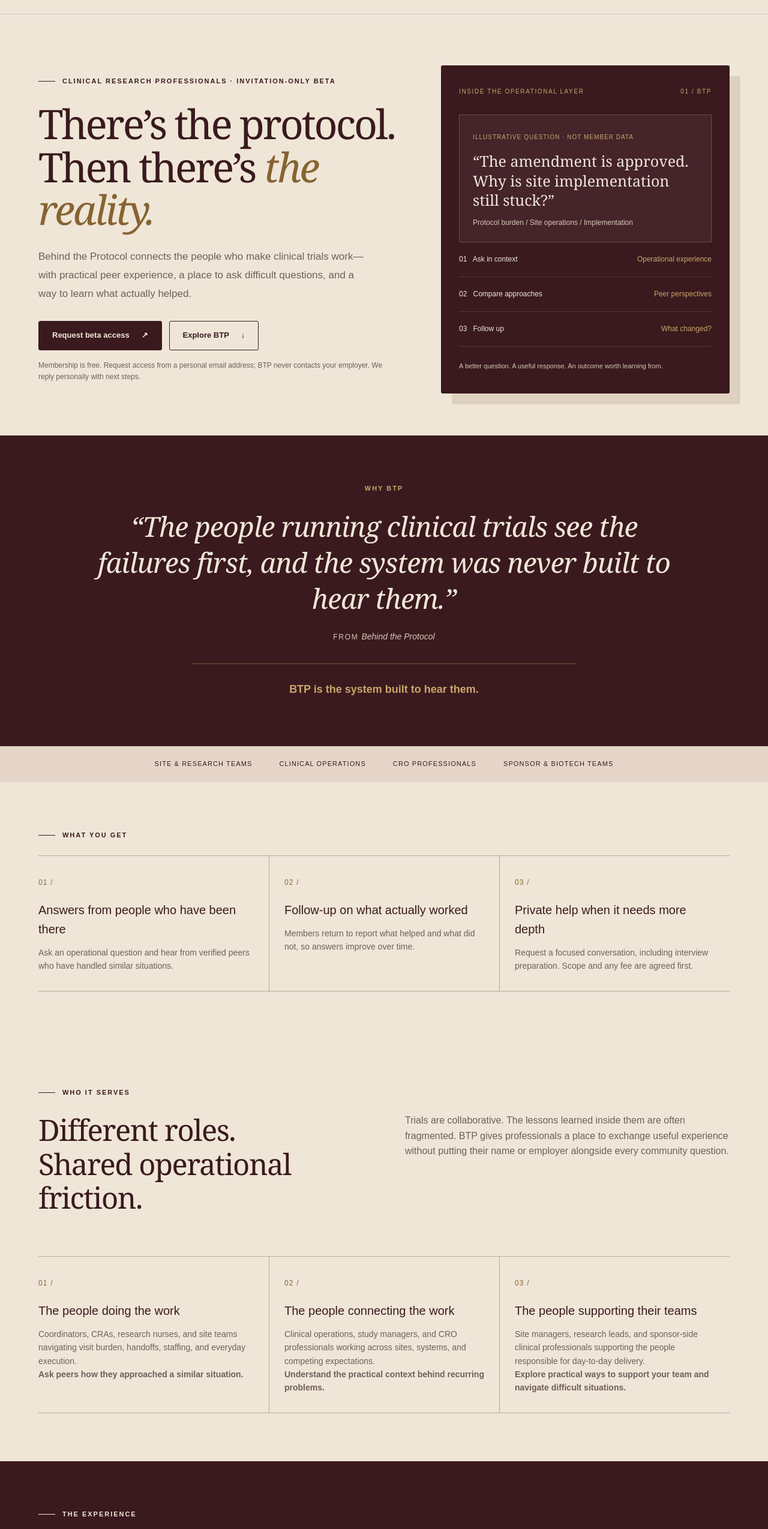
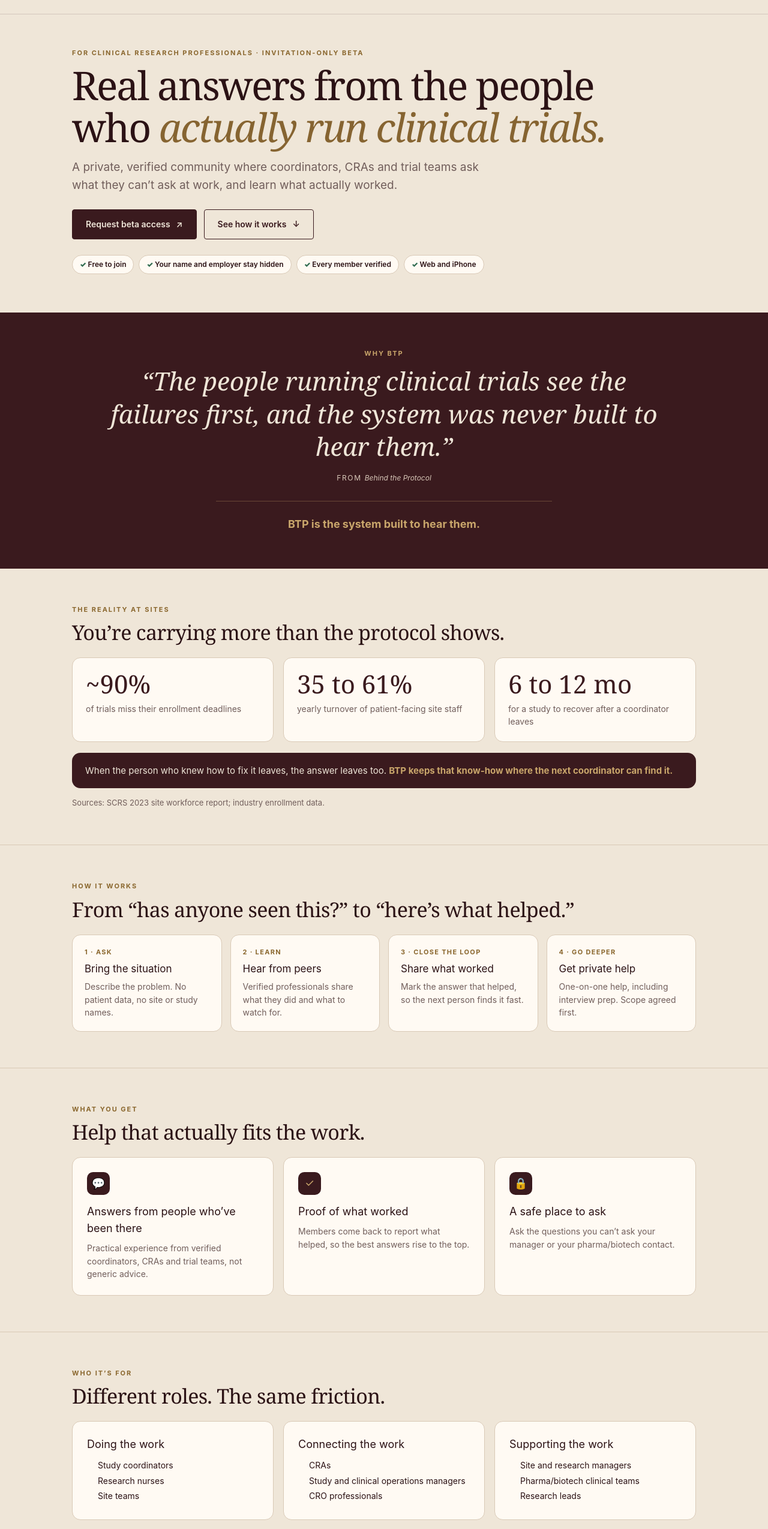
Before and after one commit to fortunainc/BTP, a Next.js app: page / in a window 1280 px wide. Shown: the part 77-2626 px from the top of the page at 60% size. Built offline with nearby package versions, Linux system fonts and the light colour scheme; no server answers.

Commit message:
Homepage: approved visual redesign (short, scannable, operator-first)
Co-Authored-By: Claude Opus 5.5 <noreply@anthropic.com>
Claude-Session: https://claude.ai/code/session_0164uHzHVYk2nh81FJ3NDA8J

```diff
--- a/app/page.tsx
+++ b/app/page.tsx
@@ -2,28 +2,105 @@ import type { Metadata } from 'next';
 import Link from 'next/link';
 import { SiteHeader, SiteFooter } from '@/components/marketing/SiteChrome';
 import s from '@/components/marketing/site.module.css';
+import './home.css';
 export const metadata: Metadata = { title: 'BTP | Clinical trial experience, connected.', description: 'Behind the Protocol connects clinical-trial professionals to practical peer experience, operational discussions, and private help.' };
 const contact = 'mailto:fortunaindustriesinc@gmail.com?subject=BTP%20beta%20access&body=Role%3A%0AYears%20in%20clinical%20research%3A%0AWhat%20you%20hope%20to%20use%20BTP%20for%3A%0A';
-export default function HomePage() { return <div className={s.site}><a className={s.skip} href="#main">Skip to content</a><SiteHeader/><main id="main">
-<section className={s.hero}><div><p className={s.eyebrow}>Clinical research professionals · Invitation-only beta</p><h1>There’s the protocol.<br/>Then there’s <em>the reality.</em></h1><p className={s.lead}>Behind the Protocol connects the people who make clinical trials work—with practical peer experience, a place to ask difficult questions, and a way to learn what actually helped.</p><div className={s.actions}><a className={s.button} href={contact}>Request beta access <span aria-hidden>↗</span></a><Link className={s.secondary} href="#how">Explore BTP <span aria-hidden>↓</span></Link></div><p className={s.note}>Membership is free. Request access from a personal email address; BTP never contacts your employer. We reply personally with next steps.</p></div>
-<div className={s.visual} aria-label="Illustrative example of BTP’s question-to-outcome loop"><div className={s.visualLabel}><span>Inside the operational layer</span><span>01 / BTP</span></div><div className={s.case}><small>ILLUSTRATIVE QUESTION · NOT MEMBER DATA</small><h2>“The amendment is approved. Why is site implementation still stuck?”</h2><p>Protocol burden / Site operations / Implementation</p></div><div className={s.signalRow}><span>01 &nbsp; Ask in context</span><span>Operational experience</span></div><div className={s.signalRow}><span>02 &nbsp; Compare approaches</span><span>Peer perspectives</span></div><div className={s.signalRow}><span>03 &nbsp; Follow up</span><span>What changed?</span></div><p className={s.visualFoot}>A better question. A useful response. An outcome worth learning from.</p></div></section><section className={s.why} aria-labelledby="why-btp"><p className={s.eyebrow} id="why-btp">Why BTP</p><blockquote className={s.quote}><p>“The people running clinical trials see the failures first, and the system was never built to hear them.”</p><cite>From <em>Behind the Protocol</em></cite></blockquote><p className={s.answer}>BTP is the system built to hear them.</p></section>
-<div className={s.strip}><span>Site & research teams</span><span>Clinical operations</span><span>CRO professionals</span><span>Sponsor & biotech teams</span></div>
-<section className={s.section} id="what"><p className={s.eyebrow}>What you get</p><div className={s.audiences}>{[['01','Answers from people who have been there','Ask an operational question and hear from verified peers who have handled similar situations.'],['02','Follow-up on what actually worked','Members return to report what helped and what did not, so answers improve over time.'],['03','Private help when it needs more depth','Request a focused conversation, including interview preparation. Scope and any fee are agreed first.']].map(([n,t,b])=><article className={s.audience} key={n}><span className={s.number}>{n} /</span><h3>{t}</h3><p>{b}</p></article>)}</div></section>
-<section className={s.section} id="who"><p className={s.eyebrow}>Who it serves</p><div className={s.sectionIntro}><h2>Different roles.<br/>Shared operational friction.</h2><p>Trials are collaborative. The lessons learned inside them are often fragmented. BTP gives professionals a place to exchange useful experience without putting their name or employer alongside every community question.</p></div><div className={s.audiences}>{[['01','The people doing the work','Coordinators, CRAs, research nurses, and site teams navigating visit burden, handoffs, staffing, and everyday execution.','Ask peers how they approached a similar situation.'],['02','The people connecting the work','Clinical operations, study managers, and CRO professionals working across sites, systems, and competing expectations.','Understand the practical context behind recurring problems.'],['03','The people supporting their teams','Site managers, research leads, and sponsor-side clinical professionals supporting the people responsible for day-to-day delivery.','Explore practical ways to support your team and navigate difficult situations.']].map(([n,t,b,f])=><article className={s.audience} key={n}><span className={s.number}>{n} /</span><h3>{t}</h3><p>{b}</p><p><strong>{f}</strong></p></article>)}</div></section>
-<div className={s.dark}><section className={s.section} id="how"><p className={s.eyebrow}>The experience</p><div className={s.sectionIntro}><h2>From “has anyone seen this?”<br/>to “here’s what helped.”</h2><p>Useful support begins with people who understand the work. BTP’s beta brings questions, peer responses, follow-up, and private help into one loop.</p></div><div className={s.steps}>{[['01','Bring the situation','Describe an operational question with enough context to be useful. Leave out patient information and confidential or identifying details.'],['02','Learn from peers','Read and respond to practical experience, and mark the answers that helped.'],['03','Close the loop','Report what helped, what changed, or what remains unresolved. Corrections matter as much as success stories.'],['04','Go deeper, privately','Request dedicated help, including interview preparation. BTP reviews and coordinates requests during beta; introductions require consent.']].map(([n,t,b])=><article className={s.step} key={n}><strong>{n}</strong><h3>{t}</h3><p>{b}</p></article>)}</div></section></div>
-<section className={`${s.section} ${s.split}`} id="trust"><div><p className={s.eyebrow}>Trust is part of the product</p><h2>Room for candid questions.<br/>Responsibility for what’s shared.</h2><p>BTP separates the identity used for account verification from the identity shown in community discussions. That supports more candid participation—it is not a promise of absolute anonymity.</p><Link className={s.secondary} href="/privacy">Read the privacy policy <span aria-hidden>↗</span></Link></div><ul className={s.list}><li><strong>Professional membership, reviewed</strong>Account sign-in and approval to participate are separate steps.</li><li><strong>Identity protected in discussions</strong>Your name and employer are not displayed with questions and answers. Authorized staff can access account information for verification and safety.</li><li><strong>Context without confidential details</strong>Do not post patient data, confidential documents, or details that identify a person, site, sponsor, or trial. Redaction and moderation cannot guarantee removal of every identifying detail.</li><li><strong>Experience, not clinical guidance</strong>Peer responses do not replace medical advice, trial procedures, professional obligations, or validated evidence.</li></ul></section>
-<section className={s.section} id="site-support" style={{borderTop:'1px solid #cbb9a6'}}><p className={s.eyebrow}>For the work at your site</p><div className={s.sectionIntro}><h2>Some questions need<br/>someone who’s been there.</h2><p>When you’re balancing visits, amendments, staffing, and competing priorities, it helps to hear how another research professional approached a similar challenge.</p></div><div className={s.roadmap}><article><span className={s.tag}>Study start-up & changes</span><h3>Make the next step clearer</h3><p>Ask peers about coordinating activation tasks, organizing amendment training, or preparing your team for a process change—without sharing confidential study details.</p></article><article><span className={s.tag}>Everyday site operations</span><h3>Work through the friction</h3><p>Discuss visit scheduling, handoffs, competing demands, and workload. Compare approaches you can assess against your own site’s procedures and responsibilities.</p></article><article><span className={s.tag}>Professional support</span><h3>Don’t navigate it alone</h3><p>Learn from peers as you take on a new role, prepare for an interview, or work through a difficult professional situation. Request private help when you need a more focused conversation.</p></article></div></section>
-<section className={`${s.section} ${s.faq}`}><p className={s.eyebrow}>For research professionals</p><h2>Know what you’re joining.</h2>{[
-['Who is BTP for?','BTP’s invitation-only beta is for clinical research professionals, including coordinators, research nurses, CRAs, site managers, study managers, and clinical operations teams. Request access to discuss fit; signing up does not automatically approve membership.'],
-['How does verification work?','BTP confirms your clinical research experience privately, for example through LinkedIn history, a reference from a verified member, or other evidence you choose. You do not need to use your work email, and verification details are never shown to other members.'],
-['Is membership free?','Yes. Ordinary community participation—asking, answering, following discussions, and sharing outcomes—is free. If dedicated private help involves a fee, the scope and price will be agreed before you proceed.'],
-['Why is BTP helpful for my site?','Not every operational question has an obvious answer in a manual. BTP gives you a place to ask how peers have handled similar challenges, compare practical approaches, and revisit discussions when you need them. It can help you prepare better questions and consider your next steps; your site’s procedures and professional judgment still guide what you do.'],
-['How is BTP different from a general community forum?','BTP is built around clinical research work and reviewed professional membership. Discussions start with operational situations, can be followed over time, and let participants return with what helped or what remains unresolved. You can also request private help. The emphasis is on useful context and follow-through, not simply collecting replies.'],
-['What safeguards support candid participation?','Your name and employer are not displayed alongside community questions and answers. Membership review, access controls, content reporting, redaction, and moderation support safer participation. Authorized staff can access account information for verification and safety. No platform can guarantee absolute anonymity, so leave out identifying and confidential details even when asking a difficult question.'],
-['Can I ask a question without naming my site or study?','Yes—and you should. Focus on the general workflow, challenge, and kind of help you need. Avoid names, protocol identifiers, exact dates, unusual combinations of details, or other clues that could identify a person, site, sponsor, or trial.'],
-['What should I never share?','Do not post patient information, confidential documents, screenshots of study systems, or information restricted by your employer or study agreements. BTP does not replace required safety reporting, escalation channels, or approved study communications.'],
-['Can I get help beyond a public discussion?','You can submit a private help request, including interview preparation or a focused professional question. BTP reviews and coordinates requests during beta. Introductions require consent; submitting a request does not guarantee an available match or a particular response time.'],
-['Does BTP replace our trial systems or study procedures?','No. BTP supports peer learning alongside your existing work. It is not an EDC, CTMS, patient record, medical advice service, or substitute for your organization’s required procedures.']
-].map(([q,a])=><details key={q}><summary>{q}</summary><p>{a}</p></details>)}</section>
-<div className={s.dark}><section className={s.cta}><div><h2>Bring the experience<br/>that doesn’t fit in a dashboard.</h2><p>Join research professionals who understand the work behind every visit and milestone.</p></div><div className={s.actions}><a className={s.button} href={contact}>Talk to BTP <span aria-hidden>↗</span></a></div></section></div>
-</main><SiteFooter/></div>; }
+
+const steps = [
+  ['1 · ASK', 'Bring the situation', 'Describe the problem. No patient data, no site or study names.'],
+  ['2 · LEARN', 'Hear from peers', 'Verified professionals share what they did and what to watch for.'],
+  ['3 · CLOSE THE LOOP', 'Share what worked', 'Mark the answer that helped, so the next person finds it fast.'],
+  ['4 · GO DEEPER', 'Get private help', 'One-on-one help, including interview prep. Scope agreed first.'],
+];
+const gets = [
+  ['💬', 'Answers from people who’ve been there', 'Practical experience from verified coordinators, CRAs and trial teams, not generic advice.'],
+  ['✓', 'Proof of what worked', 'Members come back to report what helped, so the best answers rise to the top.'],
+  ['🔒', 'A safe place to ask', 'Ask the questions you can’t ask your manager or your pharma/biotech contact.'],
+];
+const roles = [
+  ['Doing the work', ['Study coordinators', 'Research nurses', 'Site teams']],
+  ['Connecting the work', ['CRAs', 'Study and clinical operations managers', 'CRO professionals']],
+  ['Supporting the work', ['Site and research managers', 'Pharma/biotech clinical teams', 'Research leads']],
+] as const;
+const protects = ['Your name and employer never appear next to your posts', 'Every member is verified privately before joining', 'Identifying details are automatically removed', 'Content is moderated, and anyone can report a post'];
+const never = ['Patient information', 'Site, study, protocol or company names', 'Confidential documents or screenshots', 'Urgent safety reports (use your official channels)'];
+const faqs = [
+  ['Is it free?', 'Yes. Asking, answering and sharing what worked is free. Private one-on-one help may have a fee, always agreed before you start.'],
+  ['How does verification work?', 'BTP confirms your experience privately, for example through LinkedIn or a reference from a member. You don’t need a work email, and other members never see your details.'],
+  ['Can I ask without naming my site or study?', 'Yes, and you should. Describe the workflow and the challenge, not the people or places.'],
+  ['Will my employer know?', 'No. BTP never contacts your employer, and your name and employer are never shown with your posts.'],
+  ['How is this different from LinkedIn groups?', 'Every member is verified, posts are identity-protected, and members report back on what actually worked.'],
+];
+
+export default function HomePage() {
+  return <div className={s.site}><a className={s.skip} href="#main">Skip to content</a><SiteHeader/>
+  <main id="main" className="home">
+    <section className="hero"><div className="wrap">
+      <p className="label">For clinical research professionals · Invitation-only beta</p>
+      <h1>Real answers from the people who <em>actually run clinical trials.</em></h1>
+      <p className="sub">A private, verified community where coordinators, CRAs and trial teams ask what they can’t ask at work, and learn what actually worked.</p>
+      <div className="ctas"><a className="btn" href={contact}>Request beta access <span aria-hidden>↗</span></a><Link className="btn ghost" href="#how">See how it works <span aria-hidden>↓</span></Link></div>
+      <div className="chips"><span className="chip"><b>✓</b> Free to join</span><span className="chip"><b>✓</b> Your name and employer stay hidden</span><span className="chip"><b>✓</b> Every member verified</span><span className="chip"><b>✓</b> Web and iPhone</span></div>
+    </div></section>
+
+    <section className="band" aria-labelledby="why-btp"><div className="wrap">
+      <p className="label" id="why-btp">Why BTP</p>
+      <q>“The people running clinical trials see the failures first, and the system was never built to hear them.”</q>
+      <div className="cite">From <span className="citeTitle">Behind the Protocol</span></div>
+      <div className="ans">BTP is the system built to hear them.</div>
+    </div></section>
+
+    <section><div className="wrap">
+      <p className="label">The reality at sites</p>
+      <h2>You’re carrying more than the protocol shows.</h2>
+      <div className="grid3">
+        <div className="stat"><div className="n">~90%</div><div className="t">of trials miss their enrollment deadlines</div></div>
+        <div className="stat"><div className="n">35 to 61%</div><div className="t">yearly turnover of patient-facing site staff</div></div>
+        <div className="stat"><div className="n">6 to 12 mo</div><div className="t">for a study to recover after a coordinator leaves</div></div>
+      </div>
+      <div className="callout">When the person who knew how to fix it leaves, the answer leaves too. <b>BTP keeps that know-how where the next coordinator can find it.</b></div>
+      <p className="fine">Sources: SCRS 2023 site workforce report; industry enrollment data.</p>
+    </div></section>
+
+    <section id="how"><div className="wrap">
+      <p className="label">How it works</p>
+      <h2>From “has anyone seen this?” to “here’s what helped.”</h2>
+      <div className="grid4">{steps.map(([k, h, p]) => <div className="step" key={k}><div className="k">{k}</div><h4>{h}</h4><p>{p}</p></div>)}</div>
+    </div></section>
+
+    <section><div className="wrap">
+      <p className="label">What you get</p>
+      <h2>Help that actually fits the work.</h2>
+      <div className="grid3">{gets.map(([ic, h, p]) => <div className="card" key={h}><div className="ic" aria-hidden>{ic}</div><h3>{h}</h3><p>{p}</p></div>)}</div>
+    </div></section>
+
+    <section id="who"><div className="wrap roles">
+      <p className="label">Who it’s for</p>
+      <h2>Different roles. The same friction.</h2>
+      <div className="grid3">{roles.map(([h, items]) => <div className="card" key={h}><h3>{h}</h3><ul>{items.map(i => <li key={i}>{i}</li>)}</ul></div>)}</div>
+    </div></section>
+
+    <section id="trust"><div className="wrap">
+      <p className="label">Privacy and trust</p>
+      <h2>Candid questions. Real protection.</h2>
+      <div className="trust">
+        <div className="card"><h3 className="h3tight">How BTP protects you</h3><ul className="list">{protects.map(t => <li key={t}><span className="yes" aria-hidden>✓</span>{t}</li>)}</ul></div>
+        <div className="card"><h3 className="h3tight">Never post</h3><ul className="list">{never.map(t => <li key={t}><span className="no" aria-hidden>✕</span>{t}</li>)}</ul></div>
+      </div>
+      <p className="fine">BTP separates the identity used for verification from the identity shown in discussions. That supports candid participation; it is not a promise of absolute anonymity. Peer experience does not replace medical advice or your site’s procedures. <Link href="/privacy">Read the privacy policy</Link>.</p>
+    </div></section>
+
+    <section><div className="wrap faq">
+      <p className="label">Questions</p>
+      <h2>Know what you’re joining.</h2>
+      {faqs.map(([q, a]) => <details key={q}><summary>{q}</summary><p>{a}</p></details>)}
+    </div></section>
+
+    <section className="cta"><div className="wrap">
+      <h2>Bring the experience that doesn’t fit in a dashboard.</h2>
+      <p>Join clinical research professionals who understand the work behind every visit and milestone. Membership is free.</p>
+      <div className="ctas"><a className="btn gold" href={contact}>Request beta access <span aria-hidden>↗</span></a><Link className="btn ghost ghostLight" href="/sign-in">Member sign in</Link></div>
+    </div></section>
+  </main>
+  <SiteFooter/></div>;
+}
```
Also changed, not shown: app/home.css (added).
